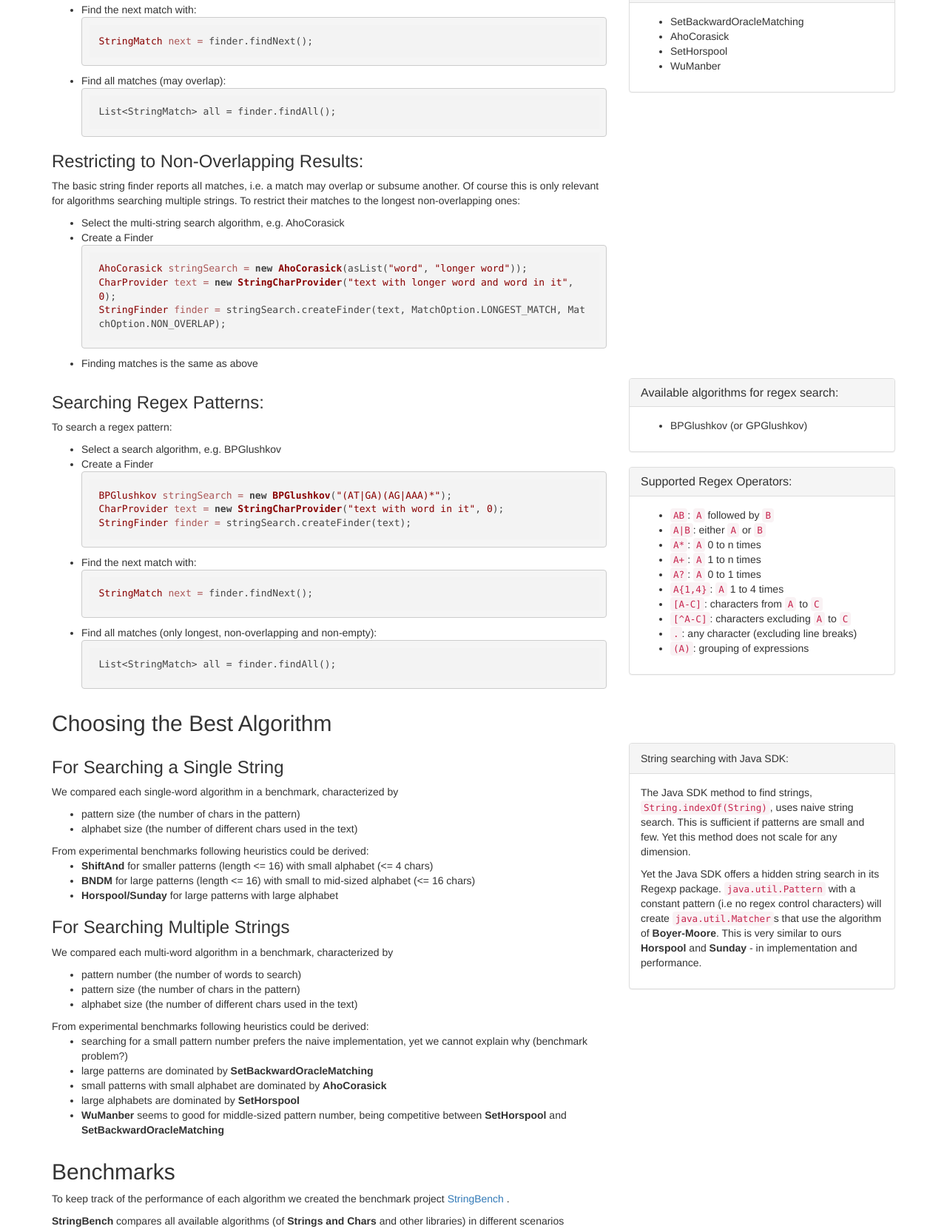
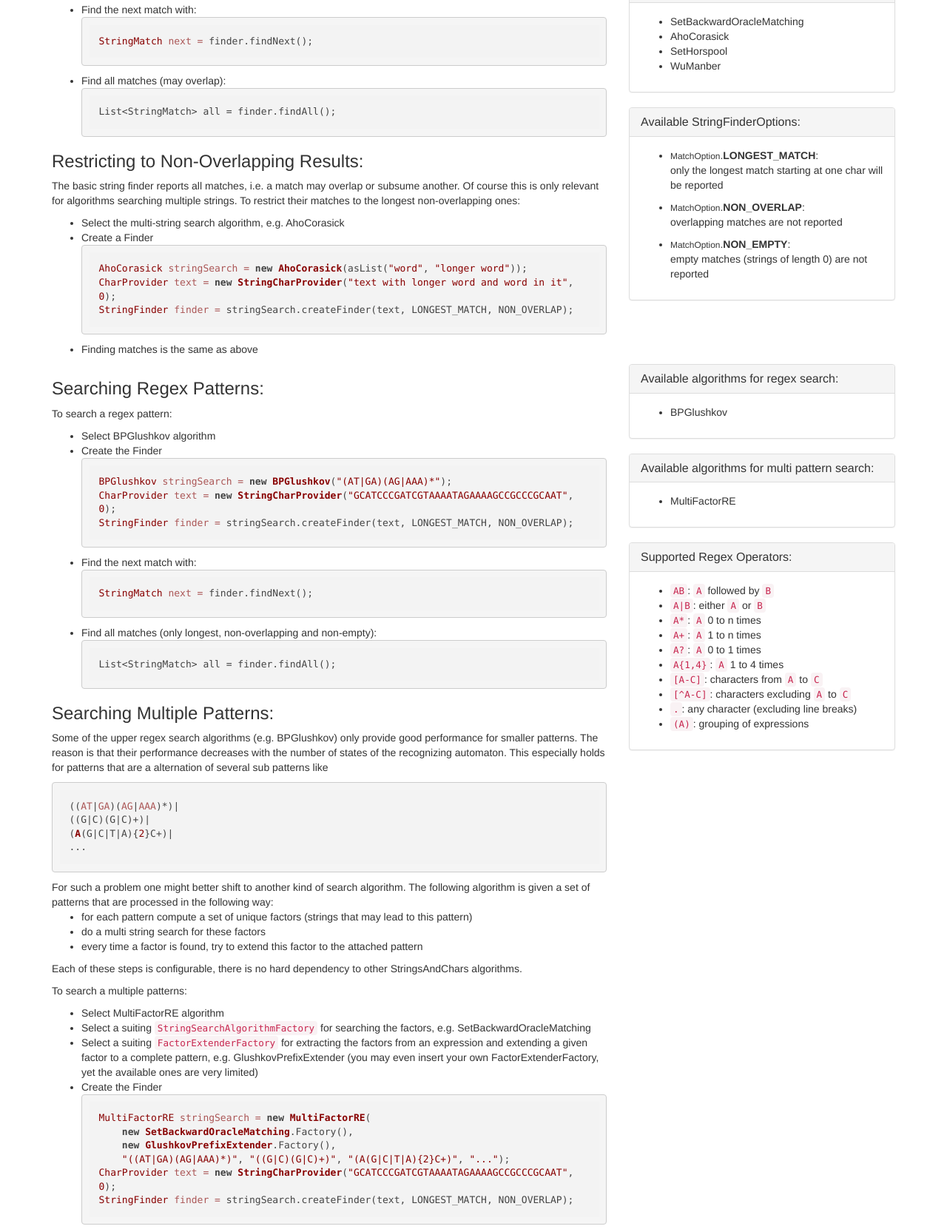
Before and after one commit to almondtools/stringsearchalgorithms, a plain HTML site: page index.html in a window 1280 px wide. Shown: the part 668-2329 px from the top of the page at 74% size. Drawn offline with nearby package versions, Linux system fonts and the light colour scheme.

Commit message:
new version, new documentation

```diff
--- a/index.html
+++ b/index.html
@@ -79,6 +79,18 @@
   </ul>
   </div>
   </div>
+                  <div class="panel panel-default">
+              <div class="panel-heading">
+      <h3 class="panel-title">Available StringFinderOptions:</h3>
+  </div>
+          <div class="panel-body">
+                      <ul>
+                          <li>  <small>MatchOption</small>.<strong>LONGEST_MATCH</strong>:   <p>only the longest match starting at one char will be reported</p></li>
+                      <li>  <small>MatchOption</small>.<strong>NON_OVERLAP</strong>:   <p>overlapping matches are not reported</p></li>
+                      <li>  <small>MatchOption</small>.<strong>NON_EMPTY</strong>:   <p>empty matches (strings of length 0) are not reported</p></li>
+  </ul>
+  </div>
+  </div>
   </div>
           <div class="col-md-pull-4 col-md-8">
                   <h3>Searching Strings:</h3>
@@ -107,7 +119,7 @@ StringFinder finder = stringSearch.createFinder(text);</code></pre>
                           <div>
       <pre><code class="java">AhoCorasick stringSearch = new AhoCorasick(asList(&quot;word&quot;, &quot;longer word&quot;));
 CharProvider text = new StringCharProvider(&quot;text with longer word and word in it&quot;, 0);
-StringFinder finder = stringSearch.createFinder(text, MatchOption.LONGEST_MATCH, MatchOption.NON_OVERLAP);</code></pre>
+StringFinder finder = stringSearch.createFinder(text, LONGEST_MATCH, NON_OVERLAP);</code></pre>
   </div>
                   <li>Finding matches is the same as above</li>
   </ul></p>
@@ -121,7 +133,17 @@ StringFinder finder = stringSearch.createFinder(text, MatchOption.LONGEST_MATCH,
   </div>
           <div class="panel-body">
                       <ul>
-                          <li>BPGlushkov (or GPGlushkov)</li>
+                          <li>BPGlushkov</li>
+  </ul>
+  </div>
+  </div>
+                  <div class="panel panel-default">
+              <div class="panel-heading">
+      <h3 class="panel-title">Available algorithms for multi pattern search:</h3>
+  </div>
+          <div class="panel-body">
+                      <ul>
+                          <li>MultiFactorRE</li>
   </ul>
   </div>
   </div>
@@ -149,12 +171,53 @@ StringFinder finder = stringSearch.createFinder(text, MatchOption.LONGEST_MATCH,
           <div class="col-md-pull-4 col-md-8">
                   <h3>Searching Regex Patterns:</h3>
               <p>To search a regex pattern:   <ul>
-                      <li>Select a search algorithm, e.g. BPGlushkov</li>
-                  <li>Create a Finder</li>
+                      <li>Select BPGlushkov algorithm</li>
+                  <li>Create the Finder</li>
                           <div>
       <pre><code class="java">BPGlushkov stringSearch = new BPGlushkov(&quot;(AT|GA)(AG|AAA)*&quot;);
-CharProvider text = new StringCharProvider(&quot;text with word in it&quot;, 0);
-StringFinder finder = stringSearch.createFinder(text);</code></pre>
+CharProvider text = new StringCharProvider(&quot;GCATCCCGATCGTAAAATAGAAAAGCCGCCCGCAAT&quot;, 0);
+StringFinder finder = stringSearch.createFinder(text, LONGEST_MATCH, NON_OVERLAP);</code></pre>
+  </div>
+                  <li>Find the next match with:</li>
+                          <div>
+      <pre><code class="java">StringMatch next = finder.findNext();</code></pre>
+  </div>
+                  <li>Find all matches (only longest, non-overlapping and non-empty):</li>
+                          <div>
+      <pre><code class="java">List&lt;StringMatch&gt; all = finder.findAll();</code></pre>
+  </div>
+  </ul></p>
+              <h3>Searching Multiple Patterns:</h3>
+              <p>                Some of the upper regex search algorithms (e.g. BPGlushkov) only provide good performance for smaller patterns. The reason is that
+                their performance decreases with the number of states of the recognizing automaton. This especially holds for patterns that are
+                a alternation of several sub patterns like       <div>
+      <pre><code >((AT|GA)(AG|AAA)*)|
+((G|C)(G|C)+)|
+(A(G|C|T|A){2}C+)|
+...</code></pre>
+  </div>
+
+                For such a problem one might better shift to another kind of search algorithm. The following algorithm is given a set of patterns
+                that are processed in the following way:
+                  <ul>
+                        <li>for each pattern compute a set of unique factors (strings that may lead to this pattern)</li>
+                    <li>do a multi string search for these factors</li>
+                    <li>every time a factor is found, try to extend this factor to the attached pattern</li>
+  </ul>
+                Each of these steps is configurable, there is no hard dependency to other StringsAndChars algorithms. </p>
+              <p>To search a multiple patterns:   <ul>
+                      <li>Select MultiFactorRE algorithm</li>
+                  <li>Select a suiting       <code >StringSearchAlgorithmFactory</code> for searching the factors, e.g. SetBackwardOracleMatching</li>
+                  <li>Select a suiting       <code >FactorExtenderFactory</code> for extracting the factors from an expression and extending a given factor to a complete pattern, e.g. GlushkovPrefixExtender
+                (you may even insert your own FactorExtenderFactory, yet the available ones are very limited)</li>
+                  <li>Create the Finder</li>
+                          <div>
+      <pre><code class="java">MultiFactorRE stringSearch = new MultiFactorRE(
+    new SetBackwardOracleMatching.Factory(),
+    new GlushkovPrefixExtender.Factory(),
+    &quot;((AT|GA)(AG|AAA)*)&quot;, &quot;((G|C)(G|C)+)&quot;, &quot;(A(G|C|T|A){2}C+)&quot;, &quot;...&quot;);
+CharProvider text = new StringCharProvider(&quot;GCATCCCGATCGTAAAATAGAAAAGCCGCCCGCAAT&quot;, 0);
+StringFinder finder = stringSearch.createFinder(text, LONGEST_MATCH, NON_OVERLAP);</code></pre>
   </div>
                   <li>Find the next match with:</li>
                           <div>
```
Also changed, not shown: download.html (+7 -7 lines).
